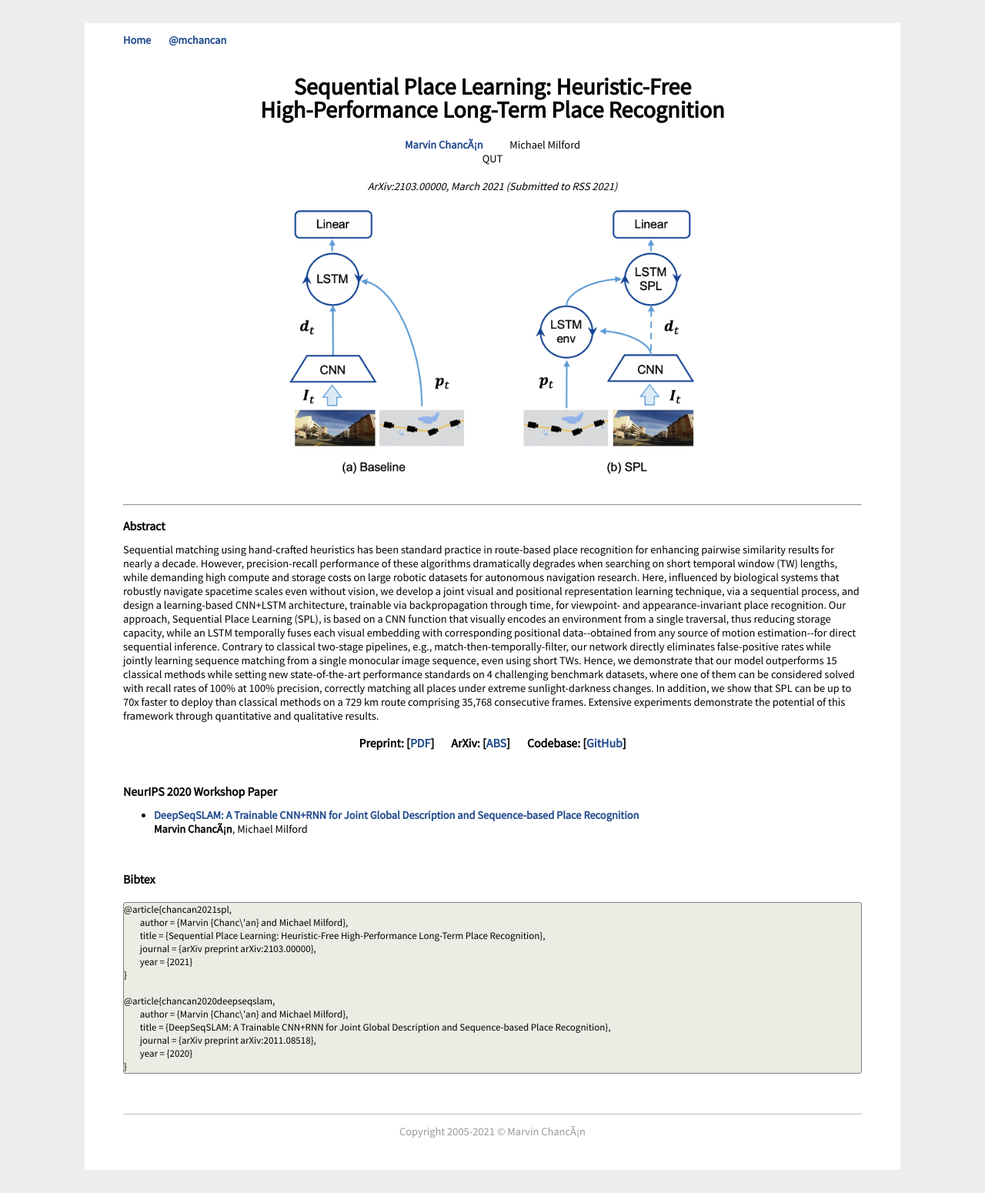
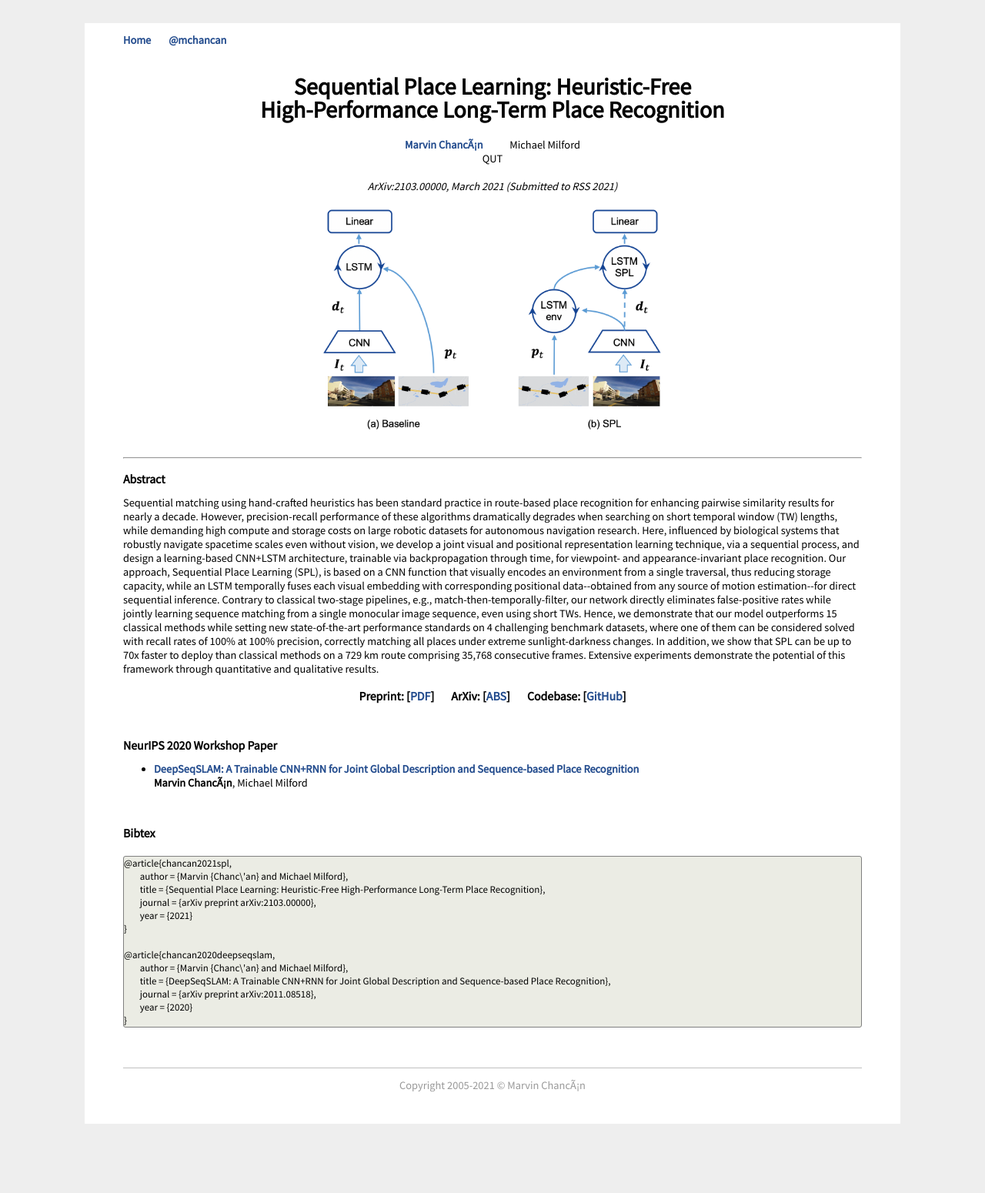
Before and after one commit to mchancan/mchancan.github.io, a Jekyll site: the page built from spl/index.html, in a window 1280 px wide. Shown: the whole page at 77% size. Built offline with Jekyll 4.4.1, drawn with Linux system fonts in a browser that asks for light colours; comment, search, counter and statistics services are not loaded; a style sheet for code colours, icons or effects is not loaded; after the commit the page ends 1490 px from its top, so only the background shows below that.

Commit message:
Update index.html

```diff
--- a/spl/index.html
+++ b/spl/index.html
@@ -11,7 +11,7 @@ title: "Sequential Place Learning: Heuristic-Free<br>High-Performance Long-Term
 		<br>
 		<em>ArXiv:2103.00000, March 2021 (Submitted to RSS 2021)</em><br>
 		<br>
-		<img style="vertical-align:middle" src="baselines.png"  width="60%" height="inherit"/>
+		<img style="vertical-align:middle" src="baselines.png"  width="50%" height="inherit"/>
 	</center>
 </td>
 
```
